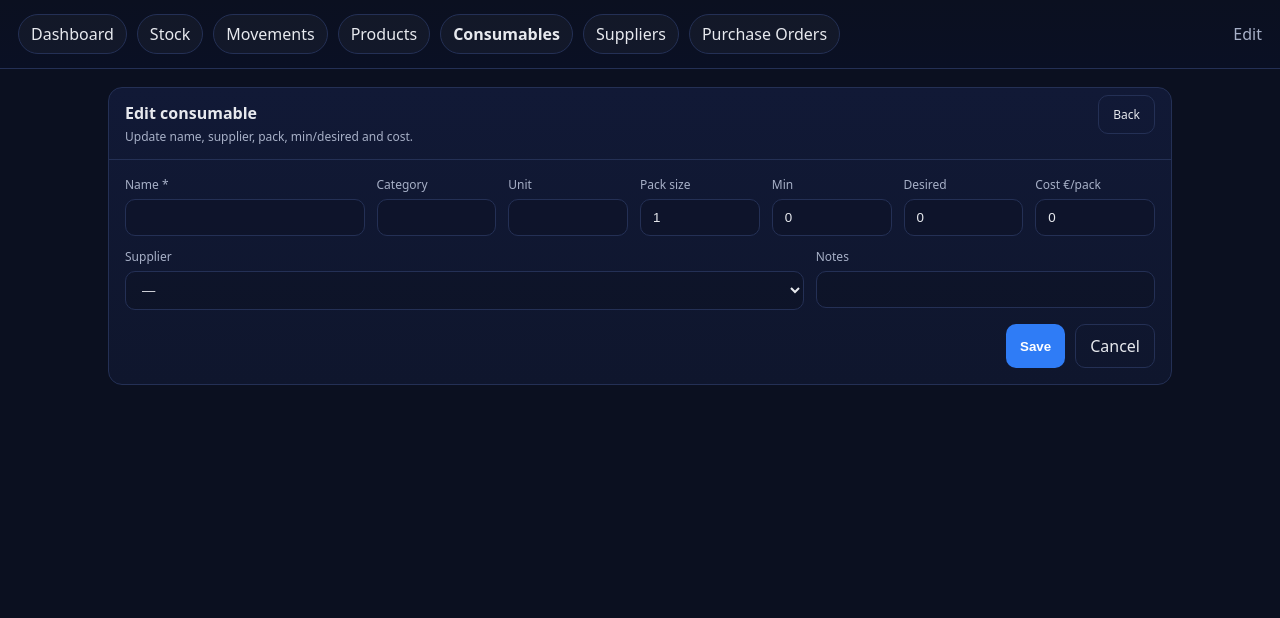
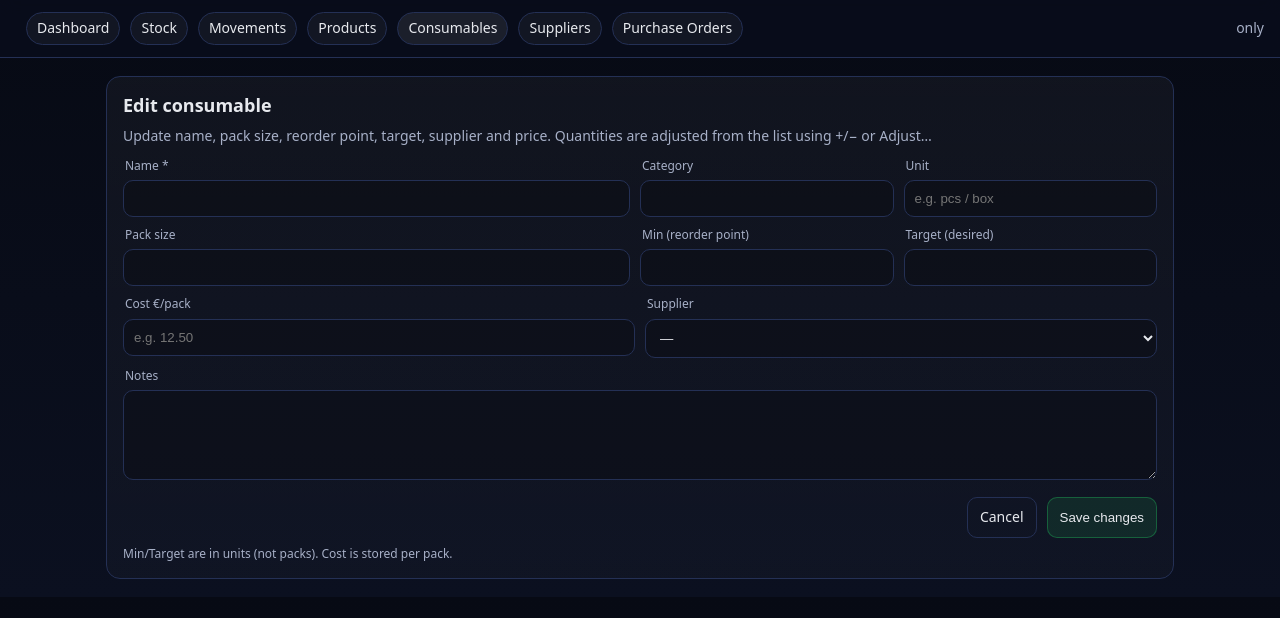
Before and after one commit to cfragoulis-design/Warehouse, a FastAPI app: template app/templates/consumable_edit.html in a window 1280 px wide. Shown: the top 618 px of the page. Run offline with FastAPI, Linux system fonts and the light colour scheme; the template is opened without the code that fills it, so the values that code supplies are empty; parts of the project's set-up code (start-up, migrations or seed data) failed here and were passed over.

Commit message:
Add files via upload

```diff
--- a/app/templates/consumable_edit.html
+++ b/app/templates/consumable_edit.html
@@ -3,120 +3,124 @@
 <head>
   <meta charset="utf-8" />
   <meta name="viewport" content="width=device-width, initial-scale=1" />
-  <title>Edit consumable</title>
+  <title>Edit Consumable</title>
 
   <link rel="stylesheet" href="/static/datetime.css" />
   <script src="/static/js/datetime.js" defer></script>
 
 <style>
-    :root{--bg:#0b1020;--panel:#111936;--panel2:#0f162d;--line:#243055;--text:#e7e9ee;--muted:#a7b0c7;--blue:#2f7cf6;--red:#ef4444;}
+  :root{--bg:#0b1020;--panel:#111936;--panel2:#0f162d;--line:#243055;--text:#e7e9ee;--muted:#a7b0c7;--green:#22c55e;--red:#ef4444;--amber:#f59e0b;}
   *{box-sizing:border-box}
-    body{margin:0;font-family:system-ui,-apple-system,Segoe UI,Roboto,Arial;background:var(--bg);color:var(--text);}
-    a{color:inherit;text-decoration:none}
-    .top{display:flex;gap:10px;align-items:center;justify-content:space-between;padding:14px 18px;border-bottom:1px solid var(--line);background:linear-gradient(180deg,#0b1020,#0a1024);}
+  body{margin:0;background:linear-gradient(180deg,#070a14, var(--bg)); color:var(--text); font:14px/1.35 system-ui, -apple-system, Segoe UI, Roboto, Helvetica, Arial}
+  a{color:inherit}
+  .topbar{display:flex;align-items:center;gap:10px;padding:12px 16px;border-bottom:1px solid var(--line);background:rgba(10,14,28,.75);position:sticky;top:0;backdrop-filter: blur(8px);z-index:5}
   .nav{display:flex;gap:10px;flex-wrap:wrap}
-    .pill{padding:8px 12px;border:1px solid var(--line);border-radius:999px;background:rgba(255,255,255,.03)}
-    .wrap{max-width:1100px;margin:18px auto;padding:0 18px}
-    .card{background:linear-gradient(180deg,var(--panel),var(--panel2));border:1px solid var(--line);border-radius:14px;overflow:hidden}
-    .card-h{padding:14px 16px;border-bottom:1px solid var(--line);display:flex;align-items:flex-start;justify-content:space-between;gap:12px}
-    .card-h h2{margin:0;font-size:16px}
-    .sub{color:var(--muted);font-size:12px;margin-top:4px}
-    .card-b{padding:16px}
-    label{display:block;font-size:12px;color:var(--muted);margin:0 0 6px}
-    input,select,textarea{width:100%;padding:10px 12px;border-radius:10px;border:1px solid var(--line);background:rgba(0,0,0,.15);color:var(--text);outline:none}
+  .pill{display:inline-flex;align-items:center;gap:8px;padding:6px 10px;border:1px solid var(--line);border-radius:999px;background:rgba(255,255,255,.04);text-decoration:none}
+  .pill.active{background:rgba(255,255,255,.08)}
+  .wrap{max-width:1100px;margin:18px auto;padding:0 16px}
+  .panel{background:linear-gradient(180deg, rgba(255,255,255,.04), rgba(255,255,255,.02)); border:1px solid var(--line);border-radius:14px;padding:16px}
+  h1{font-size:18px;margin:0 0 10px 0}
+  .muted{color:var(--muted)}
+  .grid{display:grid;grid-template-columns:2fr 1fr 1fr;gap:10px}
+  .grid2{display:grid;grid-template-columns:1fr 1fr;gap:10px}
+  label{display:block;font-size:12px;color:var(--muted);margin:0 0 6px 2px}
+  input, select, textarea{width:100%;padding:10px 10px;border-radius:10px;border:1px solid var(--line);background:rgba(0,0,0,.22);color:var(--text);outline:none}
   textarea{min-height:90px;resize:vertical}
-    .grid{display:grid;grid-template-columns:2fr 1fr 1fr 1fr 1fr 1fr 1fr;gap:12px;align-items:end}
-    .grid2{display:grid;grid-template-columns:2fr 1fr;gap:12px;margin-top:12px}
-    .btn{background:var(--blue);border:none;color:white;padding:10px 14px;border-radius:10px;cursor:pointer;font-weight:700}
-    .btn2{background:transparent;border:1px solid var(--line);color:var(--text);padding:10px 14px;border-radius:10px;cursor:pointer}
-    .row{display:flex;gap:10px;justify-content:flex-end;margin-top:14px}
-    .muted{color:var(--muted)}
-    @media (max-width: 980px){
-      .grid{grid-template-columns:1fr 1fr}
+  .actions{display:flex;gap:10px;justify-content:flex-end;margin-top:12px;flex-wrap:wrap}
+  .btn{border:1px solid var(--line);background:rgba(255,255,255,.06);color:var(--text);padding:10px 12px;border-radius:10px;cursor:pointer;text-decoration:none;display:inline-flex;align-items:center;gap:8px}
+  .btn.primary{background:rgba(34,197,94,.12);border-color:rgba(34,197,94,.35)}
+  .btn.ghost{background:transparent}
+  .hint{font-size:12px;color:var(--muted);margin-top:8px}
+  @media (max-width: 820px){
+    .grid{grid-template-columns:1fr}
     .grid2{grid-template-columns:1fr}
   }
 </style>
 </head>
+
 <body>
-  <div class="top">
+  <div class="topbar">
+    <div id="app-datetime" class="muted"></div>
     <div class="nav">
       <a class="pill" href="/dashboard">Dashboard</a>
       <a class="pill" href="/stock">Stock</a>
       <a class="pill" href="/movements">Movements</a>
       <a class="pill" href="/products">Products</a>
-      <a class="pill" href="/consumables"><b>Consumables</b></a>
+      <a class="pill active" href="/consumables">Consumables</a>
       <a class="pill" href="/suppliers">Suppliers</a>
       <a class="pill" href="/purchase-orders">Purchase Orders</a>
     </div>
-    <div class="right">
-      <span class="muted">Edit</span>
+    <div style="margin-left:auto" class="muted">{{ user.role|upper }}{% if user.role!='admin' %} only{% endif %}</div>
+  </div>
+
+  <div class="wrap">
+    <div class="panel">
+      <h1>Edit consumable</h1>
+      <div class="muted" style="margin-bottom:12px">
+        Update name, pack size, reorder point, target, supplier and price. Quantities are adjusted from the list using +/− or Adjust…
+      </div>
+
+      <form method="post" action="/consumables/edit">
+        <input type="hidden" name="id" value="{{ consumable.id }}" />
+
+        <div class="grid">
+          <div>
+            <label>Name *</label>
+            <input name="name" required value="{{ consumable.name }}" />
+          </div>
+          <div>
+            <label>Category</label>
+            <input name="category" value="{{ consumable.category or '' }}" />
+          </div>
+          <div>
+            <label>Unit</label>
+            <input name="unit" value="{{ consumable.unit or '' }}" placeholder="e.g. pcs / box" />
           </div>
         </div>
 
-  <div class="wrap">
-    <div class="card">
-      <div class="card-h">
+        <div class="grid" style="margin-top:10px">
           <div>
-          <h2>Edit consumable</h2>
-          <div class="sub">Update name, supplier, pack, min/desired and cost.</div>
-        </div>
-        <div class="sub"><a class="btn2" href="/consumables">Back</a></div>
-      </div>
-      <div class="card-b">
-        <form method="post" action="/consumables/{{ c.id }}/edit">
-          <div class="grid">
-            <div>
-              <label>Name *</label>
-              <input name="name" value="{{ c.name }}" required />
+            <label>Pack size</label>
+            <input name="pack_size" value="{{ consumable.pack_size }}" />
           </div>
           <div>
-              <label>Category</label>
-              <input name="category" value="{{ c.category or '' }}" />
+            <label>Min (reorder point)</label>
+            <input name="min_qty" value="{{ consumable.min_qty }}" />
           </div>
           <div>
-              <label>Unit</label>
-              <input name="unit" value="{{ c.unit or '' }}" />
-            </div>
-            <div>
-              <label>Pack size</label>
-              <input name="pack_size" type="number" step="1" min="1" value="{{ c.pack_size or 1 }}" />
-            </div>
-            <div>
-              <label>Min</label>
-              <input name="min_qty" type="number" step="1" min="0" value="{{ c.min_qty or 0 }}" />
-            </div>
-            <div>
-              <label>Desired</label>
-              <input name="desired_qty" type="number" step="1" min="0" value="{{ c.desired_qty or 0 }}" />
-            </div>
-            <div>
-              <label>Cost €/pack</label>
-              <input name="cost_per_pack" type="number" step="0.01" min="0" value="{{ c.cost_per_pack if c.cost_per_pack is defined else 0 }}" />
+            <label>Target (desired)</label>
+            <input name="desired_qty" value="{{ consumable.desired_qty }}" />
           </div>
         </div>
 
-          <div class="grid2">
+        <div class="grid2" style="margin-top:10px">
+          <div>
+            <label>Cost €/pack</label>
+            <input name="cost_per_pack" value="{{ consumable.cost_per_pack if consumable.cost_per_pack is defined else '' }}" placeholder="e.g. 12.50" />
+          </div>
           <div>
             <label>Supplier</label>
             <select name="supplier_id">
               <option value="">—</option>
-                {% for s in suppliers_list %}
-                  <option value="{{ s.id }}" {% if c.supplier_id == s.id %}selected{% endif %}>{{ s.name }}</option>
+              {% for s in suppliers %}
+                <option value="{{ s.id }}" {% if consumable.supplier_id == s.id %}selected{% endif %}>{{ s.name }}</option>
               {% endfor %}
             </select>
           </div>
-            <div>
-              <label>Notes</label>
-              <input name="notes" value="{{ c.notes or '' }}" />
-            </div>
         </div>
 
-          <div class="row">
-            <button class="btn" type="submit">Save</button>
-            <a class="btn2" href="/consumables">Cancel</a>
+        <div style="margin-top:10px">
+          <label>Notes</label>
+          <textarea name="notes">{{ consumable.notes or '' }}</textarea>
         </div>
+
+        <div class="actions">
+          <a class="btn ghost" href="/consumables">Cancel</a>
+          <button class="btn primary" type="submit">Save changes</button>
+        </div>
+
+        <div class="hint">Min/Target are in units (not packs). Cost is stored per pack.</div>
       </form>
-      </div>
     </div>
   </div>
 </body>
```
Lines whose indentation alone changed are shown as unchanged.
